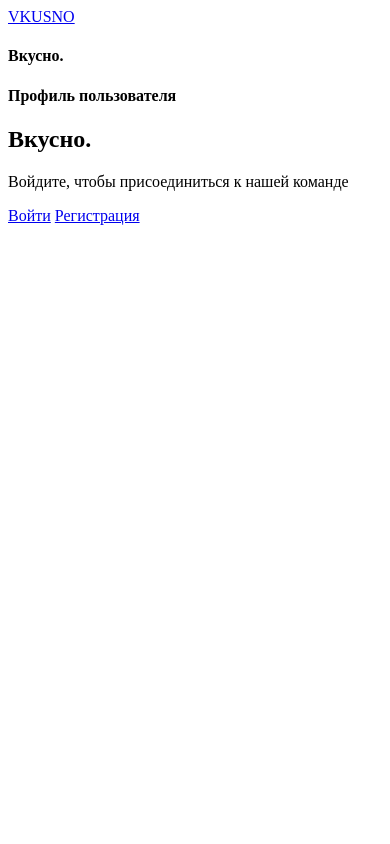
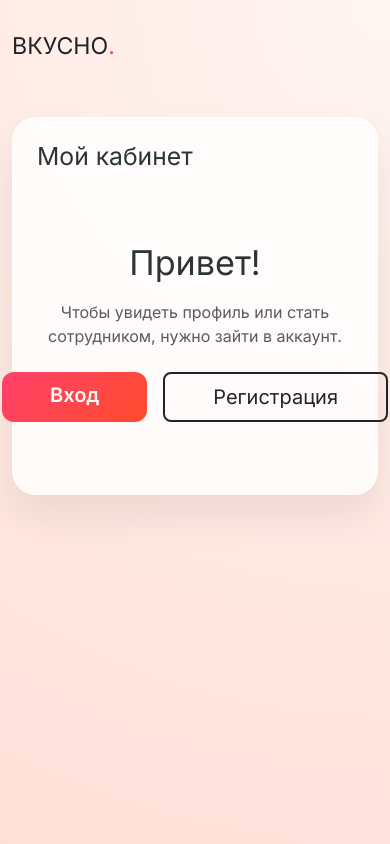
Before and after one commit to flottiee/vkusno, a Flask app: page / in a window 390 px wide. Run offline with Flask 3, Linux system fonts and the light colour scheme.

Commit message:
Навалил лютого стиля

```diff
--- a/templates/base.html
+++ b/templates/base.html
@@ -2,15 +2,65 @@
 <html lang="ru">
 <head>
     <meta charset="UTF-8">
-    <meta name="viewport"
-          content="width=device-width, user-scalable=no, initial-scale=1.0, maximum-scale=1.0, minimum-scale=1.0">
-    <meta http-equiv="X-UA-Compatible" content="ie=edge">
-    <title>{{ page_title }}</title>
+    <meta name="viewport" content="width=device-width, initial-scale=1.0">
+    <title>{{ title if title else "Вкусно — и точка" }}</title>
+
+    <link href="https://cdn.jsdelivr.net/npm/bootstrap@5.3.0/dist/css/bootstrap.min.css" rel="stylesheet">
+    <link rel="stylesheet" href="https://cdn.jsdelivr.net/npm/bootstrap-icons@1.11.3/font/bootstrap-icons.min.css">
+    <link href="https://fonts.googleapis.com/css2?family=Inter:wght@400;600;800&display=swap" rel="stylesheet">
+
+    <style>
+        :root {
+            --accent-grad: linear-gradient(135deg, #ff416c 0%, #ff4b2b 100%);
+            --glass: rgba(255, 255, 255, 0.8);
+        }
+
+        body {
+            font-family: 'Inter', sans-serif;
+            background: radial-gradient(circle at top right, #fff5f2 0%, #ffe0d8 100%);
+            min-height: 100vh;
+            color: #2d3436;
+        }
+
+        /* Глобальный стиль карточек */
+        .glass-card {
+            background: var(--glass);
+            backdrop-filter: blur(15px);
+            border: 1px solid rgba(255, 255, 255, 0.4);
+            border-radius: 24px;
+            box-shadow: 0 20px 40px rgba(0,0,0,0.08);
+        }
+
+        .btn-primary-grad {
+            background: var(--accent-grad);
+            border: none;
+            color: white;
+            font-weight: 600;
+            border-radius: 12px;
+            transition: all 0.3s ease;
+        }
+
+        .btn-primary-grad:hover {
+            transform: translateY(-2px);
+            box-shadow: 0 10px 20px rgba(255, 65, 108, 0.3);
+            color: white;
+        }
+
+        .fade-in { animation: fadeIn 0.5s ease-in; }
+        @keyframes fadeIn { from { opacity: 0; transform: translateY(10px); } to { opacity: 1; transform: translateY(0); } }
+    </style>
 </head>
 <body>
-    <a href="/">VKUSNO</a>
-    <h4>Вкусно.</h4>
+    <nav class="navbar navbar-expand-lg navbar-light bg-transparent py-4">
+        <div class="container">
+            <a class="navbar-brand fw-800 fs-3 text-dark" href="/">ВКУСНО<span style="color: #ff4b2b">.</span></a>
+        </div>
+    </nav>
 
-    {% block content %} {% endblock %}
+    <main class="fade-in">
+        {% block content %}{% endblock %}
+    </main>
+
+    <script src="https://cdn.jsdelivr.net/npm/bootstrap@5.3.0/dist/js/bootstrap.bundle.min.js"></script>
 </body>
 </html>
--- a/templates/index.html
+++ b/templates/index.html
@@ -2,194 +2,141 @@
 
 {% block content %}
 <style>
-    /* Анимация трансформации */
-    .job-container {
-        transition: all 0.5s cubic-bezier(0.4, 0, 0.2, 1);
-        overflow: hidden;
-        max-width: 250px; /* Размер как у кнопки */
-        max-height: 50px;
-        border-radius: 8px;
+    /* Локальный стиль для анимации трансформации */
+    .transform-wrapper {
+        position: relative;
+        width: 100%;
+        max-width: 300px;
+        height: 60px;
+        transition: all 0.6s cubic-bezier(0.34, 1.56, 0.64, 1);
+        margin: 0 auto;
     }
 
-    .job-container.expanded {
-        max-width: 100%; /* Расширяется на всю карточку */
-        max-height: 800px; /* С запасом для формы */
-        background-color: #f8fff9;
-        border: 2px solid #198754;
-        padding: 20px;
+    .transform-wrapper.active {
+        max-width: 100%;
+        height: 550px;
     }
 
-    .form-content {
+    .form-inner {
         opacity: 0;
-        visibility: hidden;
-        transition: opacity 0.3s ease;
+        pointer-events: none;
+        transition: opacity 0.4s ease;
     }
 
-    .job-container.expanded .form-content {
+    .active .form-inner {
         opacity: 1;
-        visibility: visible;
+        pointer-events: auto;
     }
 
-    .btn-transform {
-        transition: opacity 0.3s ease;
-    }
-
-    .job-container.expanded .btn-transform {
+    .active .btn-trigger {
         display: none;
     }
 </style>
 
-<div class="container mt-5">
+<div class="container py-4">
     <div class="row justify-content-center">
-        <div class="col-md-8">
-            <div class="card shadow border-0 mb-4">
-                <div class="card-header bg-dark text-white py-3 d-flex justify-content-between align-items-center">
-                    <h4 class="mb-0 d-flex align-items-center">
-                        <i class="bi bi-person-circle me-2"></i> Профиль пользователя
-                    </h4>
+        <div class="col-lg-8">
+
+            <div class="glass-card p-4 mb-4">
+                <div class="d-flex justify-content-between align-items-center mb-4">
+                    <h2 class="fw-800 m-0">Мой кабинет</h2>
                     {% if current_user.is_authenticated %}
-                        <a href="{{ url_for('logout') }}" class="btn btn-outline-danger btn-sm px-3 shadow-sm"
-                        style="border-width: 2px; font-weight: bold;">
-                            <i class="bi bi-box-arrow-right"></i> Выйти
-                        </a>
+                        <a href="{{ url_for('logout') }}" class="btn btn-outline-danger rounded-pill fw-bold px-4">Выйти</a>
                     {% endif %}
                 </div>
-                <div class="card-body p-4">
+
                 {% if current_user.is_authenticated %}
-                        <div class="row mb-3">
-                            <div class="col-sm-4 text-muted uppercase small fw-bold">ФИО</div>
-                            <div class="col-sm-8 text-dark">{{ current_user.name }} {{ current_user.surname }}</div>
+                    <div class="p-3 rounded-4 bg-white border mb-4 shadow-sm">
+                        <div class="row align-items-center">
+                            <div class="col-auto">
+                                <div class="bg-dark text-white rounded-circle d-flex align-items-center justify-content-center" style="width: 50px; height: 50px;">
+                                    {{ current_user.name[0] }}
                                 </div>
-                        <div class="row mb-4">
-                            <div class="col-sm-4 text-muted uppercase small fw-bold">Текущий статус</div>
-                            <div class="col-sm-8">
-                                <span class="badge rounded-pill {% if current_user.speciality == 'admin' %}bg-danger{% else %}bg-primary{% endif %}">
-                                    {{ current_user.speciality }}
-                                </span>
+                            </div>
+                            <div class="col">
+                                <h5 class="m-0 fw-bold">{{ current_user.name }} {{ current_user.surname }}</h5>
+                                <span class="badge bg-primary rounded-pill mt-1">{{ current_user.speciality }}</span>
+                            </div>
                         </div>
                     </div>
 
                     {% if current_user.speciality == 'customer' %}
-                            <div id="jobWrapper" class="job-container mx-auto border d-flex align-items-center justify-content-center">
-
-                                <button id="startBtn" class="btn btn-success btn-transform px-4" onclick="expandForm()">
+                    <div id="jobBox" class="transform-wrapper d-flex align-items-center justify-content-center border-0">
+                        <button class="btn btn-primary-grad btn-lg w-100 h-100 shadow-sm btn-trigger" onclick="toggleWork()">
                             Устроиться на работу
                         </button>
 
-                                <div class="form-content w-100">
+                        <div class="form-inner w-100 p-4 bg-white rounded-4 shadow-lg border">
                             <div class="d-flex justify-content-between align-items-center mb-4">
-                                        <h4 class="text-success mb-0">Анкета сотрудника</h4>
-                                        <button type="button" class="btn-close" onclick="collapseForm()"></button>
+                                <h4 class="fw-800 m-0 text-primary">Анкета соискателя</h4>
+                                <button type="button" class="btn-close" onclick="toggleWork()"></button>
                             </div>
-
                             <form action="{{ url_for('apply_role') }}" method="post" enctype="multipart/form-data">
                                 <div class="mb-3">
-                                            <label class="form-label fw-bold">Кем вы хотите быть?</label>
-                                            <div class="btn-group w-100" role="group">
-                                                <input type="radio" class="btn-check" name="role" id="role1" value="worker" checked>
-                                                <label class="btn btn-outline-success" for="role1">Доставщик</label>
-
-                                                <input type="radio" class="btn-check" name="role" id="role2" value="cook">
-                                                <label class="btn btn-outline-success" for="role2">Повар</label>
+                                    <label class="form-label fw-bold">Должность</label>
+                                    <select name="role" class="form-select border-2">
+                                        <option value="worker">Курьер (на велосипеде)</option>
+                                        <option value="cook">Повар (горячий цех)</option>
+                                    </select>
                                 </div>
+                                <div class="mb-3">
+                                    <label class="form-label fw-bold">Резюме (в свободной форме)</label>
+                                    <textarea name="resume_text" class="form-control border-2" rows="4" placeholder="Ваш опыт..."></textarea>
                                 </div>
-
-                                        <div class="mb-3">
-                                            <label class="form-label fw-bold">Опыт работы и навыки</label>
-                                            <textarea name="resume_text" class="form-control shadow-sm" rows="4" placeholder="Напишите немного о себе..." required></textarea>
+                                <div class="mb-4">
+                                    <label class="form-label fw-bold">Прикрепите PDF/DOCX</label>
+                                    <input type="file" name="resume_file" class="form-control border-2">
                                 </div>
-
-                                        <div class="mb-4">
-                                            <label class="form-label fw-bold">Файл резюме (PDF/DOC)</label>
-                                            <input type="file" name="resume_file" class="form-control" required>
-                                        </div>
-
-                                        <button type="submit" class="btn btn-success btn-lg w-100 shadow">
-                                            Отправить анкету
-                                        </button>
+                                <button type="submit" class="btn btn-primary-grad btn-lg w-100 py-3">Отправить заявку</button>
                             </form>
                         </div>
                     </div>
                     {% endif %}
+
                 {% else %}
                     <div class="text-center py-5">
-                            <h2 class="display-6">Вкусно.</h2>
-                            <p class="text-muted">Войдите, чтобы присоединиться к нашей команде</p>
-                            <div class="mt-4">
-                                <a href="{{ url_for('login') }}" class="btn btn-primary btn-lg px-5 shadow-sm">Войти</a>
-                                <a href="{{ url_for('register') }}" class="btn btn-outline-primary btn-lg px-5 shadow-sm ms-3">Регистрация</a>
+                        <h1 class="display-4 fw-800 mb-3">Привет!</h1>
+                        <p class="text-muted mb-4">Чтобы увидеть профиль или стать сотрудником, нужно зайти в аккаунт.</p>
+                        <div class="d-flex justify-content-center gap-3">
+                            <a href="/login" class="btn btn-primary-grad px-5 btn-lg">Вход</a>
+                            <a href="/register" class="btn btn-outline-dark px-5 btn-lg border-2">Регистрация</a>
                         </div>
                     </div>
                 {% endif %}
             </div>
-            </div>
 
-            {% if current_user.is_authenticated and current_user.speciality in ['admin', 'dev'] %}
-                <div class="card shadow border-0 overflow-hidden mt-4">
-                    <div class="card-header bg-success text-white py-3">
-                        <h5 class="mb-0"><i class="bi bi-clipboard-check me-2"></i>Входящие заявки</h5>
+            {% if current_user.is_authenticated and current_user.speciality == 'admin' %}
+            <div class="glass-card overflow-hidden">
+                <div class="bg-dark p-3 text-white">
+                    <h5 class="m-0 fw-bold">Очередь заявок</h5>
                 </div>
                 <div class="list-group list-group-flush">
                     {% for req in requests %}
-                            <div class="list-group-item p-4">
-                                <div class="d-flex w-100 justify-content-between align-items-start">
-                                    <div>
-                                        <h6 class="fw-bold mb-1">Заявка от пользователя ID: {{ req.user_id }}</h6>
-                                        <p class="text-muted small mb-2">Желаемая роль:
-                                            <span class="badge bg-light text-dark border">{{ req.requested_role }}</span>
-                                        </p>
+                    <div class="list-group-item p-4 bg-transparent border-bottom">
+                        <div class="d-flex justify-content-between mb-3">
+                            <span class="fw-bold">Пользователь #{{ req.user_id }}</span>
+                            <span class="badge bg-info text-dark">Хочет быть: {{ req.requested_role }}</span>
                         </div>
-                                    <small class="text-muted">{{ req.created_at.strftime('%d.%m %H:%M') if req.created_at else '' }}</small>
-                                </div>
-
-                                <div class="bg-light p-3 rounded mb-3 border-start border-4 border-success">
-                                    <p class="mb-0 italic">"{{ req.resume_text }}"</p>
-                                </div>
-
-                                <div class="d-flex justify-content-between align-items-center">
-                                    {% if req.resume_file %}
-                                        <a href="{{ url_for('static', filename='uploads/resumes/' + req.resume_file) }}"
-                                           target="_blank" class="btn btn-sm btn-outline-primary">
-                                            <i class="bi bi-file-earmark-text"></i> Посмотреть резюме
-                                        </a>
-                                    {% else %}
-                                        <span class="text-muted small">Файл не прикреплен</span>
-                                    {% endif %}
-
-                                    <div class="btn-group">
-                                        <a href="{{ url_for('handle_request', req_id=req.id, action='accept') }}"
-                                           class="btn btn-sm btn-success px-3">Принять</a>
-                                        <a href="{{ url_for('handle_request', req_id=req.id, action='reject') }}"
-                                           class="btn btn-sm btn-outline-danger px-3">Отклонить</a>
-                                    </div>
+                        <div class="p-3 bg-white rounded-3 border mb-3 small">{{ req.resume_text }}</div>
+                        <div class="d-flex gap-2">
+                            <a href="{{ url_for('handle_request', req_id=req.id, action='accept') }}" class="btn btn-success flex-grow-1 fw-bold">Принять</a>
+                            <a href="{{ url_for('handle_request', req_id=req.id, action='reject') }}" class="btn btn-outline-danger">Отказ</a>
                         </div>
                     </div>
                     {% else %}
-                            <div class="list-group-item text-center py-5 text-muted">
-                                <i class="bi bi-inbox display-4 d-block mb-2"></i>
-                                Новых заявок пока нет
-                            </div>
+                    <div class="p-5 text-center text-muted">Новых заявок нет. Все работают!</div>
                     {% endfor %}
                 </div>
             </div>
             {% endif %}
+
         </div>
     </div>
 </div>
 
 <script>
-    function expandForm() {
-        const wrapper = document.getElementById('jobWrapper');
-        wrapper.classList.add('expanded');
-        wrapper.classList.remove('d-flex', 'align-items-center', 'justify-content-center');
-    }
-
-    function collapseForm() {
-        const wrapper = document.getElementById('jobWrapper');
-        wrapper.classList.remove('expanded');
-        setTimeout(() => {
-            wrapper.classList.add('d-flex', 'align-items-center', 'justify-content-center');
-        }, 500);
+    function toggleWork() {
+        document.getElementById('jobBox').classList.toggle('active');
     }
 </script>
 {% endblock %}
```
Lines whose indentation alone changed are shown as unchanged.
